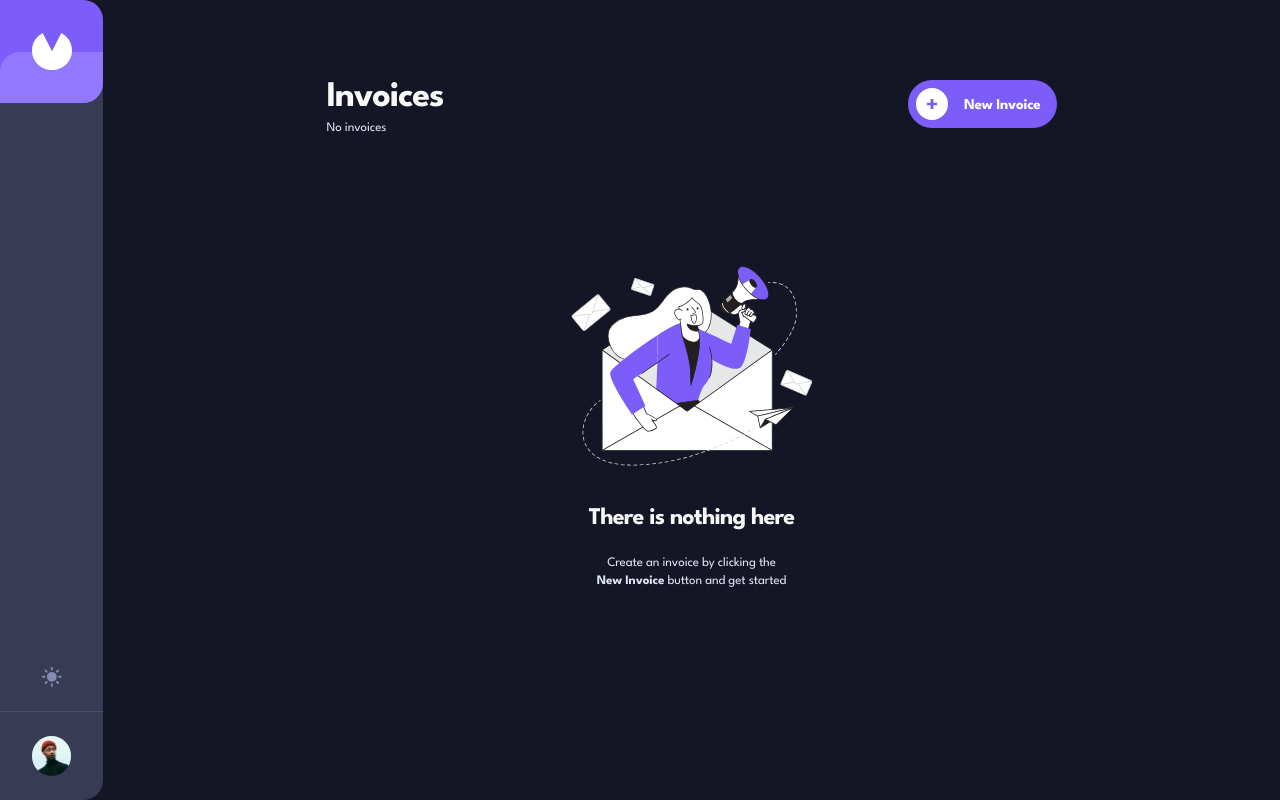
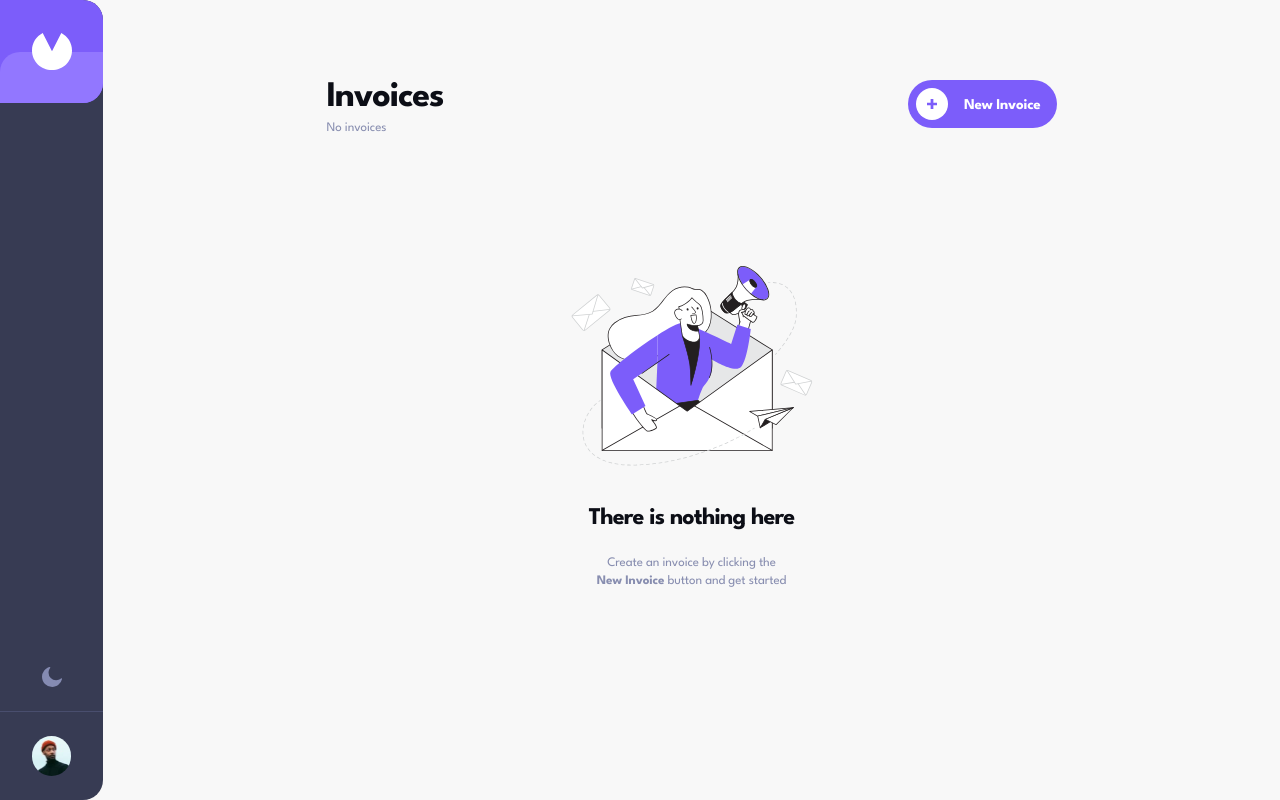
Before and after one commit to sarahc-dev/invoice-app-frontend, a Next.js app: page / in a window 1280 px wide. Built offline with nearby package versions, Linux system fonts and the light colour scheme.

Commit message:
amend theme to use resolved theme and bolster e2e tests

```diff
--- a/components/ui/ThemeToggle.tsx
+++ b/components/ui/ThemeToggle.tsx
@@ -1,9 +1,6 @@
 "use client";
 
 import { useState, useEffect } from "react";
-import Image from "next/image";
-import Moon from "@/public/assets/icon-moon.svg";
-import Sun from "@/public/assets/icon-sun.svg";
 import MoonIcon from "../svg/MoonIcon";
 import SunIcon from "../svg/SunIcon";
 
@@ -20,16 +17,8 @@ export default function ThemeToggle({
     setMounted(true);
   }, []);
 
-  useEffect(() => {
-    const checkLocalStorage = localStorage.getItem("theme");
-    if (!checkLocalStorage) {
-      const checkDarkTheme = window.matchMedia("(prefers-color-scheme: dark)");
-      setTheme(checkDarkTheme ? "dark" : "light");
-    }
-  }, [setTheme]);
-
   const toggleTheme = () => {
-    theme === "light" ? setTheme("dark") : setTheme("light");
+    setTheme(theme === "light" ? "dark" : "light");
   };
 
   if (!mounted) {
--- a/components/ui/ThemeToggleWrapper.tsx
+++ b/components/ui/ThemeToggleWrapper.tsx
@@ -4,10 +4,11 @@ import { useTheme } from "next-themes";
 import ThemeToggle from "./ThemeToggle";
 
 export default function ThemeToggleWrapper() {
-  const { theme, setTheme } = useTheme();
+  const { setTheme, resolvedTheme } = useTheme();
+
   return (
     <>
-      <ThemeToggle theme={theme} setTheme={setTheme} />
+      <ThemeToggle theme={resolvedTheme} setTheme={setTheme} />
     </>
   );
 }
```
Also changed, not shown: 1 other file (tests, documents, lock files or other folders).
